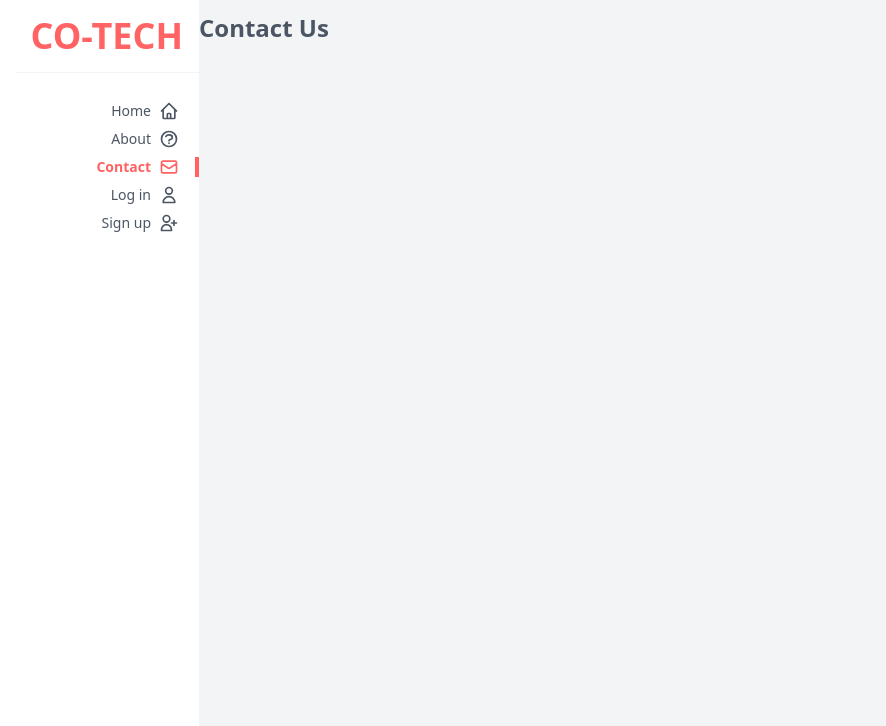
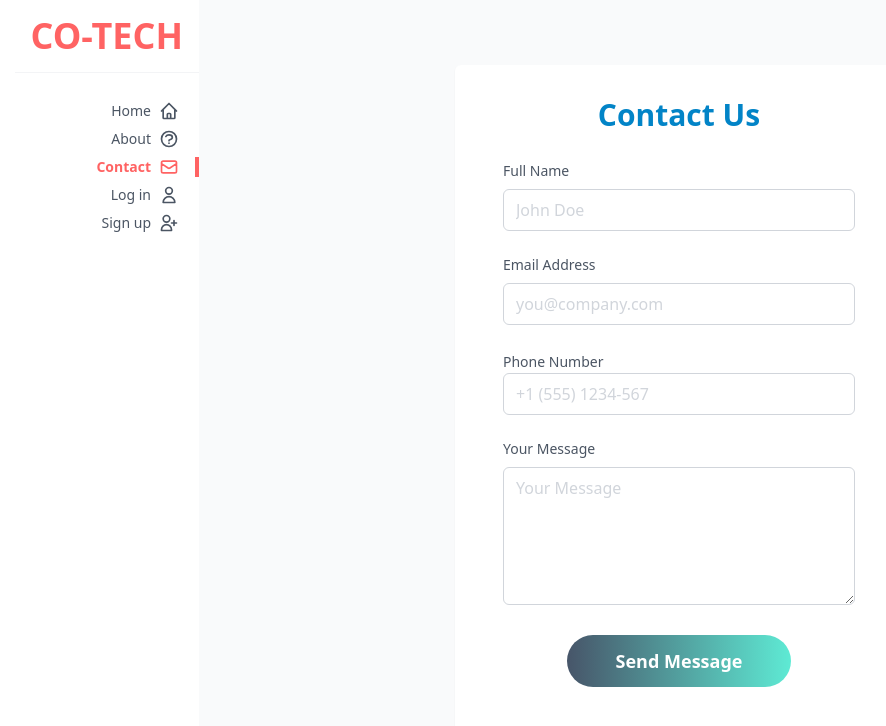
Before and after one commit to canokulmus/eCommerce-template-tailwind-react, a React (Create React App) app: page /contact in a window 1280 px wide. Shown: the top 726 px of the page, without its empty margins (121-1007 px from the left). Built offline with nearby package versions, Linux system fonts and the light colour scheme.

Commit message:
contact form

```diff
--- a/src/components/AccountForm.js
+++ b/src/components/AccountForm.js
@@ -44,7 +44,7 @@ const AccountForm = ({ type }) => {
 
 
                         <div className="flex justify-center my-6">
-                            <button className=" rounded-full  p-3 w-full sm:w-56   bg-gradient-to-r from-sky-600  to-teal-300 text-white text-lg font-semibold ">
+                            <button className=" rounded-full  p-3 w-full sm:w-56 bg-gradient-to-r from-slate-600 to-teal-300 text-white text-lg font-semibold ">
                                 {type === 'signup' ? 'Sign Up' : 'Login'}
                             </button>
                         </div>
--- a/src/index.css
+++ b/src/index.css
@@ -31,9 +31,13 @@ nav .active {
 }
 
 .account-form-container {
-  @apply w-full h-screen bg-gradient-to-r from-blue-100 via-purple-100 to-pink-100 p-4 flex items-center justify-center;
+  @apply w-full h-screen bg-gradient-to-r from-blue-100 via-purple-100 to-primary p-4 flex items-center justify-center;
 }
 
 .account-form {
   @apply bg-white py-6 px-10 sm:max-w-md w-full rounded-3xl;
 }
+
+.contact-input {
+  @apply w-full px-3 py-2 placeholder-gray-300 border border-gray-300 rounded-md focus:outline-none focus:ring focus:ring-indigo-100 focus:border-indigo-300 dark:bg-gray-700 dark:text-white dark:placeholder-gray-500 dark:border-gray-600 dark:focus:ring-gray-900 dark:focus:border-gray-500;
+}
--- a/src/pages/Contact.js
+++ b/src/pages/Contact.js
@@ -4,9 +4,43 @@ import Header from '../components/Header'
 const Contact = () => {
 
     return (
-        <>
-            <Header header={{ sub: "Contact Us" }} />
-        </>
+        <div className="flex items-center min-h-screen bg-gray-50 dark:bg-gray-900">
+            <div className="container mx-auto">
+                <div className="max-w-md mx-auto my-10 bg-white p-5 rounded-md shadow-sm">
+                    <div className="text-center">
+                        <h1 className="sm:text-3xl text-2xl font-semibold text-center text-sky-600 my-3">Contact Us</h1>
+                    </div>
+                    <div className="m-7">
+                        <form action="" method="POST" id="form">
+                            <input type="hidden" name="apikey" defaultValue="YOUR_ACCESS_KEY_HERE" />
+                            <input type="hidden" name="subject" defaultValue="New Submission from Web3Forms" />
+                            <input type="checkbox" name="botcheck" style={{ display: 'none' }} />
+                            <div className="mb-6">
+                                <label htmlFor="name" className="block mb-2 text-sm text-gray-600 dark:text-gray-400">Full Name</label>
+                                <input type="text" name="name" id="name" placeholder="John Doe" required className="contact-input" />
+                            </div>
+                            <div className="mb-6">
+                                <label htmlFor="email" className="block mb-2 text-sm text-gray-600 dark:text-gray-400">Email Address</label>
+                                <input type="email" name="email" id="email" placeholder="you@company.com" required className="contact-input" />
+                            </div>
+                            <div className="mb-6">
+                                <label htmlFor="phone" className="text-sm text-gray-600 dark:text-gray-400">Phone Number</label>
+                                <input type="text" name="phone" id="phone" placeholder="+1 (555) 1234-567" required className="contact-input" />
+                            </div>
+                            <div className="mb-6">
+                                <label htmlFor="message" className="block mb-2 text-sm text-gray-600 dark:text-gray-400">Your Message</label>
+                                <textarea rows={5} name="message" id="message" placeholder="Your Message" className="contact-input" required defaultValue={""} />
+                            </div>
+                            <div className="flex justify-center my-6">
+                                <button className=" rounded-full  p-3 w-full sm:w-56 bg-gradient-to-r from-slate-600 to-teal-300 text-white text-lg font-semibold ">
+                                    Send Message
+                                </button>
+                            </div>
+                        </form>
+                    </div>
+                </div>
+            </div>
+        </div>
     )
 }
 
--- a/tailwind.config.js
+++ b/tailwind.config.js
@@ -11,7 +11,7 @@ module.exports = {
         "secondary": {
           100: "#E2E2D5",
           200: "#888883",
-        }
+        },
       },
 
       //font family
```
